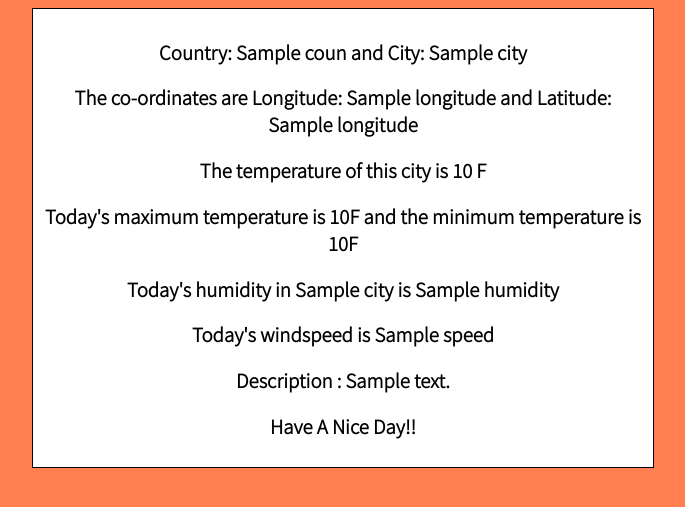
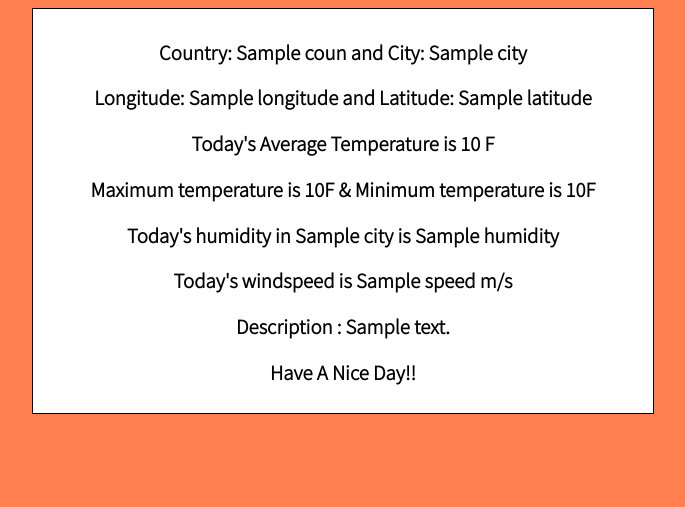
Before and after one commit to rSrikesh/Weather-App, a Flask app: template templates/description.html in a window 1280 px wide. Shown: the top 507 px of the page, without its empty margins (297-982 px from the left). Run offline with Flask 2, Linux system fonts and the light colour scheme; the template is opened without the code that fills it: most values are stand-ins (such as "Sample title", 1, 10 or a date in 2020).

Commit message:
Update description.html

```diff
--- a/templates/description.html
+++ b/templates/description.html
@@ -23,11 +23,11 @@
     <div align="center">
         <div class="content">
             <h3>Country: {{weather.coun}} and City: {{ weather.city }}</h3>
-            <h3>The co-ordinates are Longitude: {{weather.longitude}} and Latitude: {{weather.longitude}}</h3>
-            <h3>The temperature of this city is {{ weather.temperature}} F</h3>
-            <h3>Today's maximum temperature is {{weather.max_temp}}F and the minimum temperature is {{weather.min_temp}}F</h3>
+            <h3>Longitude: {{weather.longitude}} and Latitude: {{weather.latitude}}</h3>
+            <h3>Today's Average Temperature is {{ weather.temperature}} F</h3>
+            <h3>Maximum temperature is {{weather.max_temp}}F & Minimum temperature is {{weather.min_temp}}F</h3>
             <h3>Today's humidity in {{weather.city}} is {{weather.humidity}}</h3>
-            <h3>Today's windspeed is {{weather.speed}}</h3>
+            <h3>Today's windspeed is {{weather.speed}} m/s</h3>
             <h3>Description : {{weather.description}}</h3>
             <h3>Have A Nice Day!!</h3>
         </div>
```
